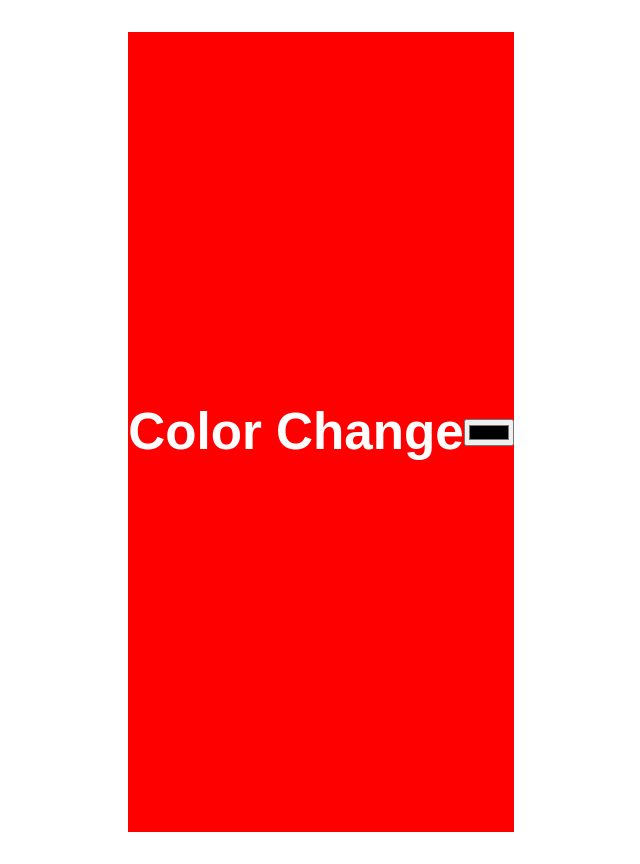
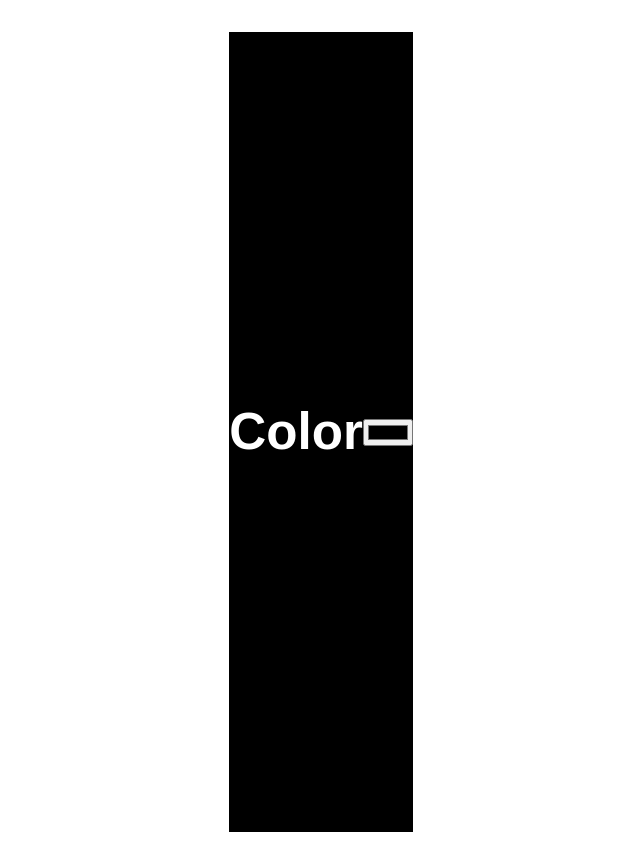
Before and after one commit to onkar25-design/my--project, a React (Vite) app: page / in a window 1280 px wide. Shown: the whole page, without its empty margins (319-959 px from the left). Built offline with nearby package versions, Linux system fonts and the light colour scheme.

Commit message:
Update App.jsx

```diff
--- a/src/App.jsx
+++ b/src/App.jsx
@@ -2,7 +2,7 @@ import React, { useState } from 'react';
 import './App.css';
 
 function App() {
-  const [color, setColor] = useState('red');
+  const [color, setColor] = useState('black');
 
   const handleColorChange = (e) => {
     setColor(e.target.value);
@@ -10,7 +10,7 @@ function App() {
 
   return (
     <div className="App" style={{ backgroundColor: color }}>
-      <h1>Color Change</h1>
+      <h1>Color</h1>
       <input
         type="color"
         onChange={handleColorChange}
```
